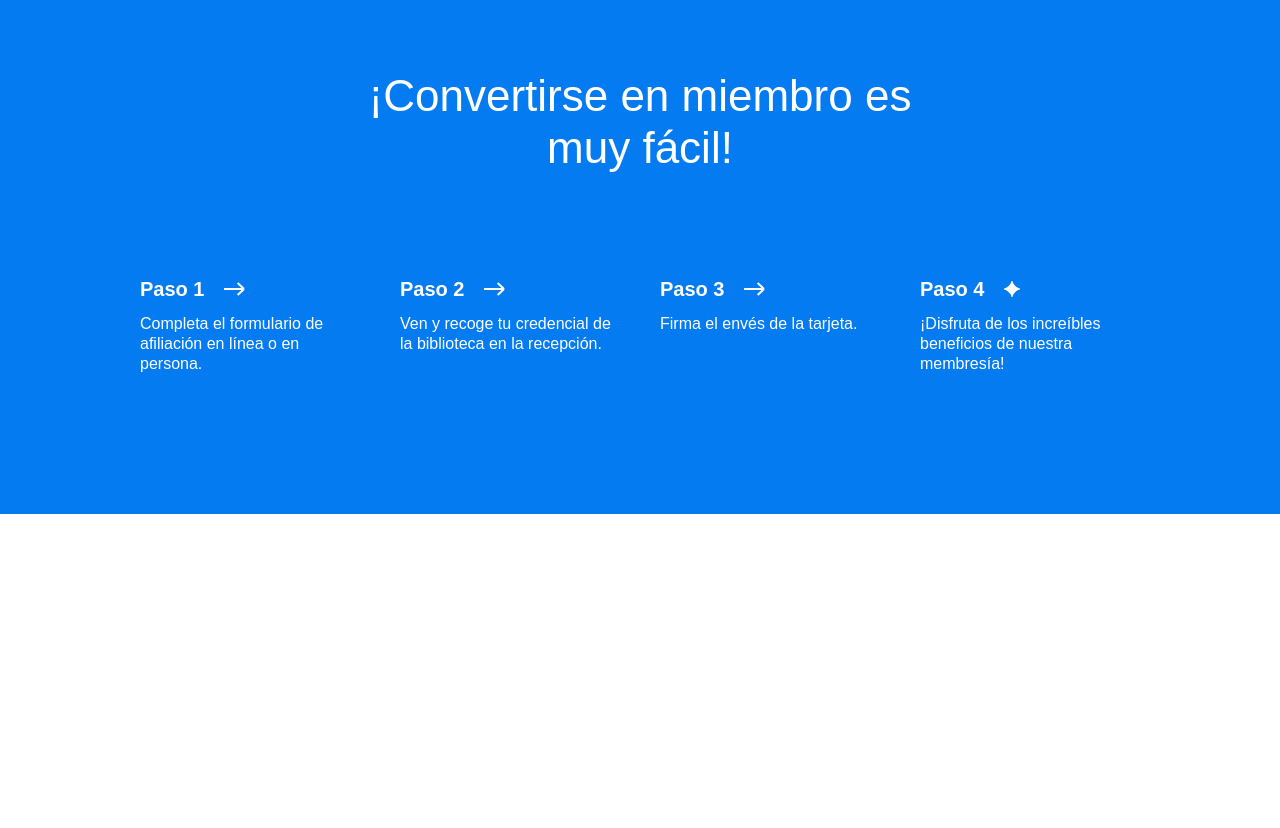
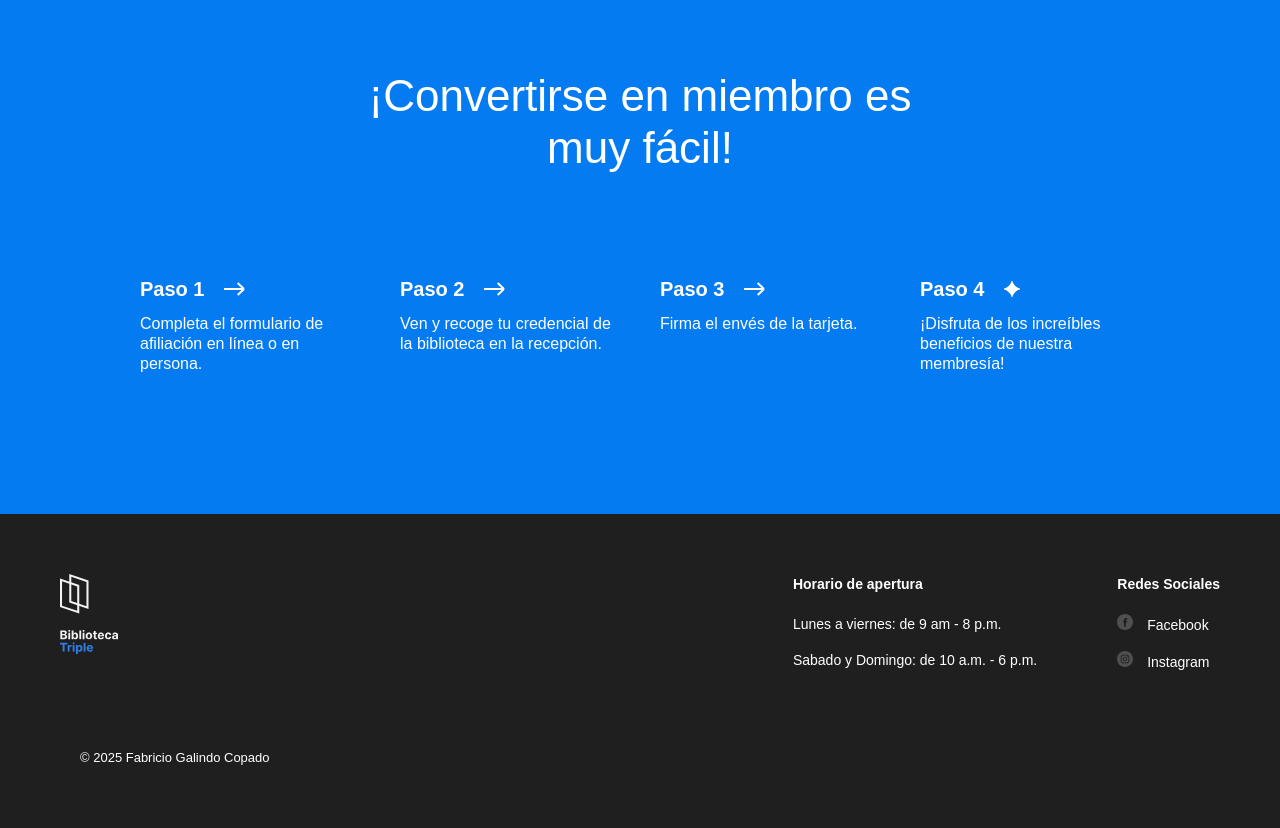
Before and after one commit to gitalffa/web_project_library_es, a plain HTML site: page index.html in a window 1280 px wide. Shown: the part 3428-4256 px from the top of the page. Before the commit the page ends 3942 px from the top, so only its background shows below. Drawn offline with Linux system fonts and the light colour scheme.

Commit message:
entrega del proyecto completo en el tercer sring

```diff
--- a/index.html
+++ b/index.html
@@ -28,10 +28,10 @@
               <a class="nav__link" href="#events">Eventos</a>
             </li>
             <li>
-              <a class="nav__link" href="#">Conviértete en miembro</a>
+              <a class="nav__link" href="#membership">Conviértete en miembro</a>
             </li>
             <li>
-              <a class="nav__link" href="#">Contactos</a>
+              <a class="nav__link" href="#footer">Contactos</a>
             </li>
           </ul>
         </nav>
@@ -208,7 +208,7 @@
             </p>
             <a href="#" class="events__more">Más eventos &rarr;</a>
           </div>
-          <!-- Comienza a crear la composición aquí -->
+
           <div class="events__cover">
             <img
               src="./images/cafe.png"
@@ -257,7 +257,7 @@
             </div>
           </div>
         </section>
-        <section class="membership">
+        <section class="membership" id="membership">
           <h2 class="membership__title">
             ¡Convertirse en miembro es muy fácil!
           </h2>
@@ -314,7 +314,54 @@
             </li>
           </ul>
         </section>
-        <footer class="footer"></footer>
+        <footer class="footer" id="footer">
+          <div class="footer__columns">
+            <div class="footer__column">
+              <img
+                src="./images/logo_white.svg"
+                alt="logo tripleten"
+                class="footer__logo"
+              />
+            </div>
+            <div class="footer__column footer__column_content_hours">
+              <h3 class="footer__column-heading">Horario de apertura</h3>
+              <ul class="footer__list">
+                <li class="footer__list-item">
+                  <span>Lunes a viernes: de 9 am - 8 p.m.</span>
+                </li>
+                <li class="footer__list-item">
+                  <span>Sabado y Domingo: de 10 a.m. - 6 p.m.</span>
+                </li>
+              </ul>
+            </div>
+            <div class="footer__column footer__column_content_social">
+              <h3 class="footer__column-heading">Redes Sociales</h3>
+              <ul class="footer__list">
+                <li class="footer__list-item">
+                  <a href="#" class="footer__column-link">
+                    <img
+                      src="./images/facebook_white.svg"
+                      alt="facebook"
+                      class="footer__social-icon"
+                    />
+                    Facebook
+                  </a>
+                </li>
+                <li class="footer__list-item">
+                  <a href="#" class="footer__column-link">
+                    <img
+                      src="./images/instagram_white.svg"
+                      alt="instagram"
+                      class="footer__social-icon"
+                    />
+                    Instagram
+                  </a>
+                </li>
+              </ul>
+            </div>
+          </div>
+          <p class="footer__copyright">© 2025 Fabricio Galindo Copado</p>
+        </footer>
       </main>
     </div>
   </body>
--- a/styles/style.css
+++ b/styles/style.css
@@ -19,7 +19,6 @@
 }
 
 .nav {
-  /* Agrega las propiedades flex aquí */
   display: flex;
   justify-content: space-between;
 }
@@ -30,7 +29,6 @@
 }
 
 .nav__links {
-  /* Restablece los estilos predeterminados de list aquí */
   margin: 8px 0 0;
   display: flex;
   column-gap: 20px;
@@ -45,7 +43,6 @@
 }
 
 .header__content {
-  /* Agrega las propiedades flex aquí */
   display: flex;
   justify-content: space-between;
 }
@@ -112,8 +109,6 @@
   margin: 0;
   color: #ffffff;
 }
-
-/* Agrega la regla CSS para tu nueva clase aquí. Asegúrate de colocarlo antes de .card:, los padres deben preceder a sus hijos */
 
 .staff__cards {
   max-width: 760px; /* En lugar de 760px, más adaptable */
@@ -245,32 +240,26 @@
 }
 
 .person_name_feynman {
-  /* Utiliza los valores correctos de las propiedades top/right/bottom/left para posicionar el elemento */
-
   top: -30px;
   left: 319px;
 }
 
 .person_name_burbidge {
-  /* Utiliza los valores correctos de las propiedades top/right/bottom/left para posicionar el elemento */
   top: 96px;
   right: 125px;
 }
 
 .person_name_cannon {
-  /* Utiliza los valores correctos de las propiedades top/right/bottom/left para posicionar el elemento */
   bottom: 18px;
   right: 216px;
 }
 
 .person_name_mitchell {
-  /* Utiliza los valores correctos de las propiedades top/right/bottom/left para posicionar el elemento */
   bottom: 82px;
   left: 142px;
 }
 
 .person_name_tarter {
-  /* Utiliza los valores correctos de las propiedades top/right/bottom/left para posicionar el elemento */
   top: 79px;
   left: 159px;
 }
@@ -315,7 +304,6 @@
   list-style-type: none;
   padding: 0;
   margin: 100px 0 0;
-  /* Agrega estilos */
 
   display: flex;
   justify-content: center;
@@ -323,8 +311,6 @@
 }
 
 .step {
-  /* Agrega estilos */
-
   flex-basis: 220px;
 }
 
@@ -347,21 +333,37 @@
 
 .footer {
   box-sizing: border-box;
+  background-color: #1f1f1f;
+  color: white;
 }
 
 .footer__columns {
+  display: flex;
+  justify-content: flex-end;
+  padding: 60px;
+  gap: 80px; /* Espacio entre las dos últimas columnas */
+}
+.footer__column:nth-child(1) {
+  margin-right: auto;
 }
 
 .footer__column_content_hours {
+  font-size: 14px;
 }
 
 .footer__column_content_social {
+  display: flex;
+  flex-direction: column;
 }
 
 .footer__logo {
+  width: 58px;
+  height: 80px;
 }
 
 .footer__column-heading {
+  margin: 0 0 20px 0;
+  font-size: 14px;
 }
 
 .footer__list {
@@ -372,15 +374,26 @@
 }
 
 .footer__list-item {
+  display: flex;
+  flex-wrap: wrap;
+
+  padding: 0 0 16px 0;
 }
 
 .footer__column-link {
   color: white;
   text-decoration: none;
+  font-size: 14px;
 }
 
 .footer__social-icon {
+  width: 16px;
+  height: 16px;
+  margin-right: 10px;
 }
 
 .footer__copyright {
+  padding: 0 0 60px 80px;
+  font-size: small;
+  margin: 0;
 }
```
